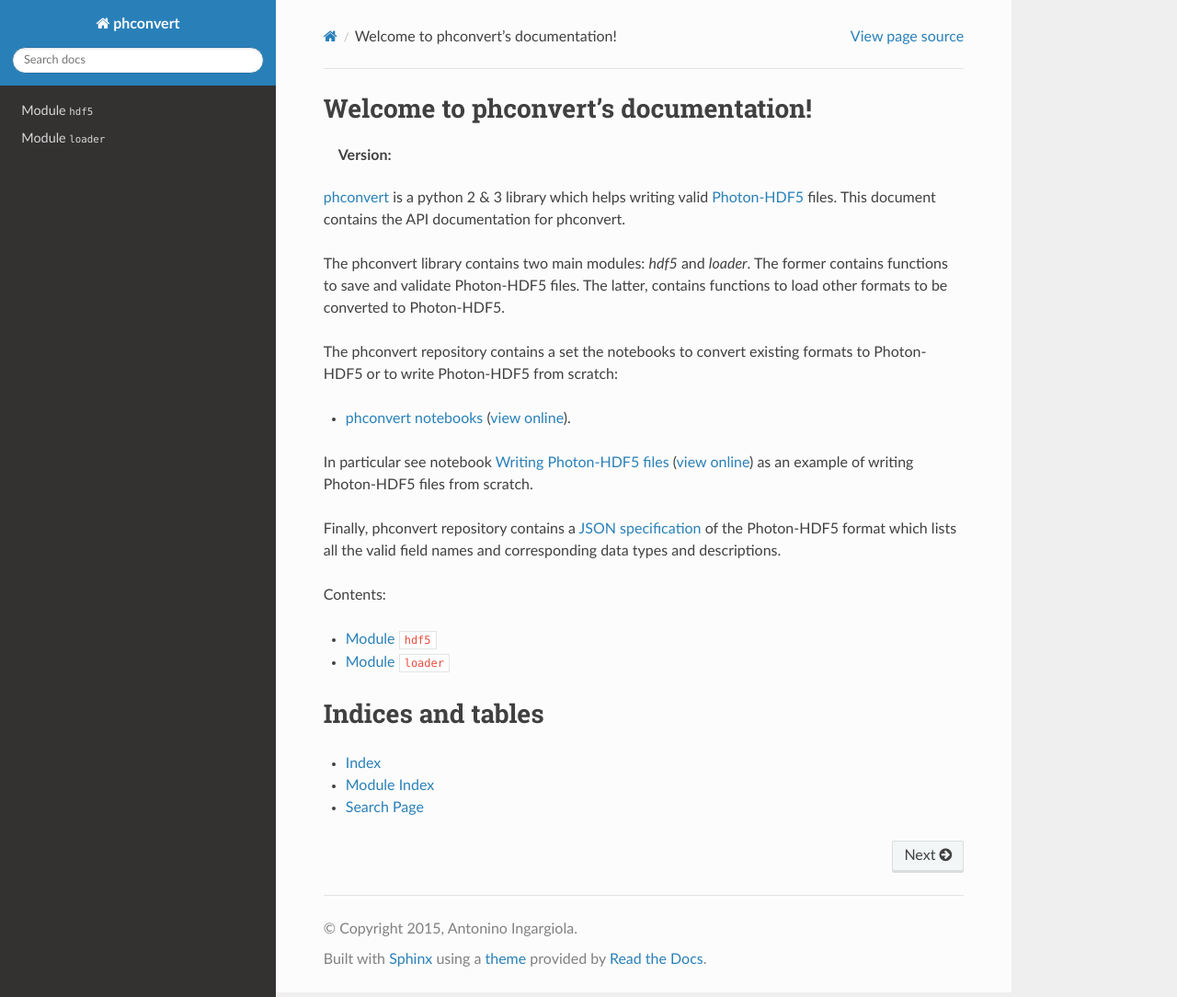
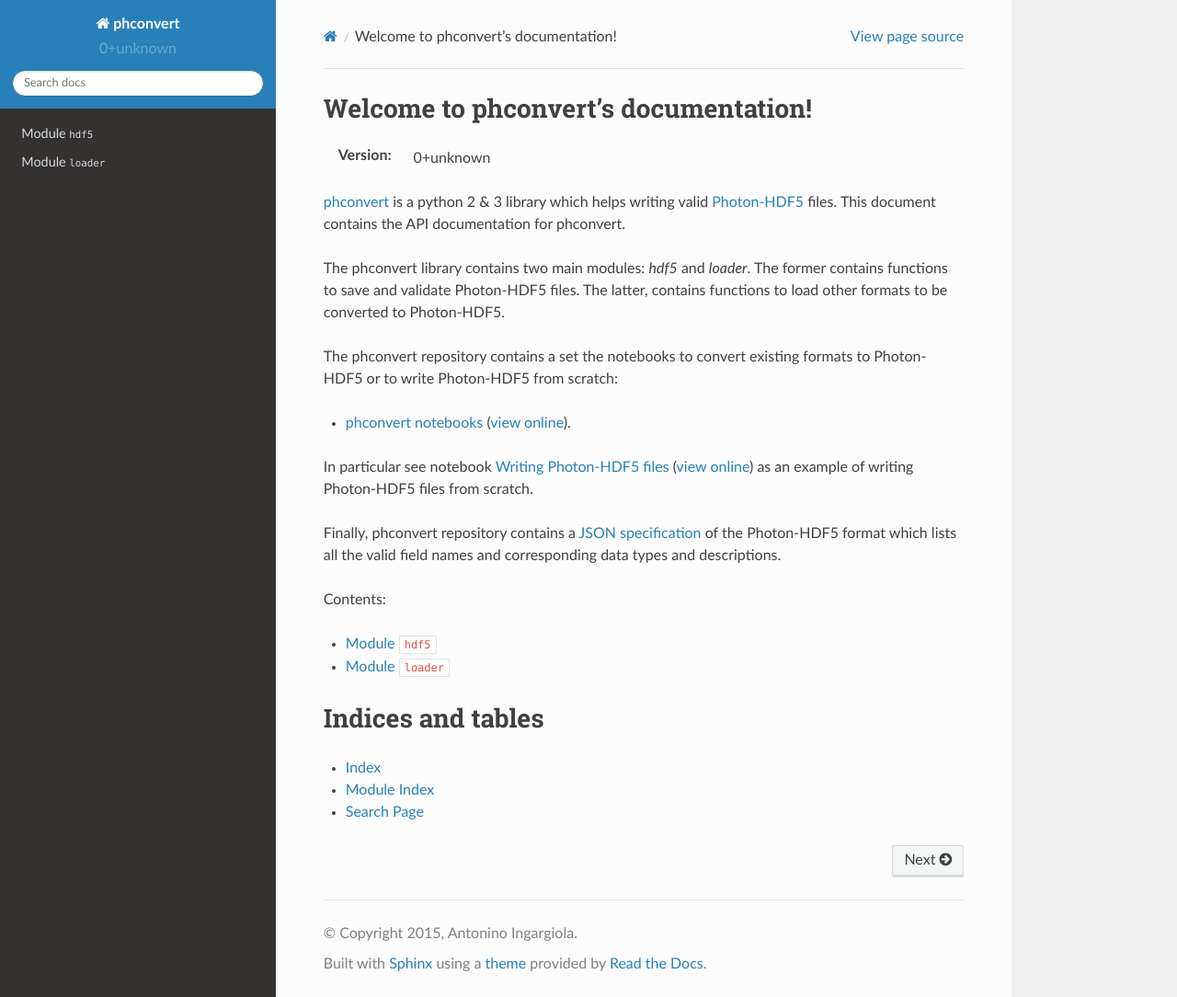
Before and after one commit to Photon-HDF5/phconvert, a Sphinx documentation site: the page built from docs/index.rst, in a window 1280 px wide and 1084 px high. Shown: the whole window at 92% size. Built offline with Sphinx 7.4.7 and the Read the Docs theme 2.0.0, drawn with Linux system fonts in a browser that asks for light colours; the version number could not be read and is left out.

```diff
--- a/docs/conf.py
+++ b/docs/conf.py
@@ -37,7 +37,7 @@ except ImportError:
 # documentation root, use os.path.abspath to make it absolute, like shown here.
 sys.path.insert(0, os.path.abspath('..'))
 import phconvert
-version = phconvert._version.get_versions('', '../..')['version']
+version = phconvert._version.get_versions()['version']
 if on_rtd:
     # RTD modifies conf.py so the git repo becomes dirty
     # We strip the '-dirty' that would generate a wrong verion string
```
